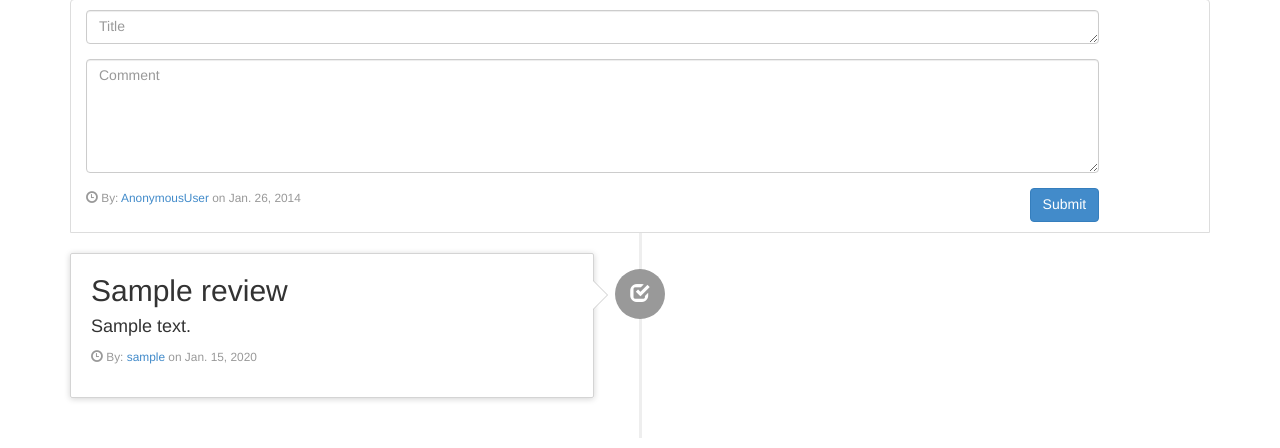
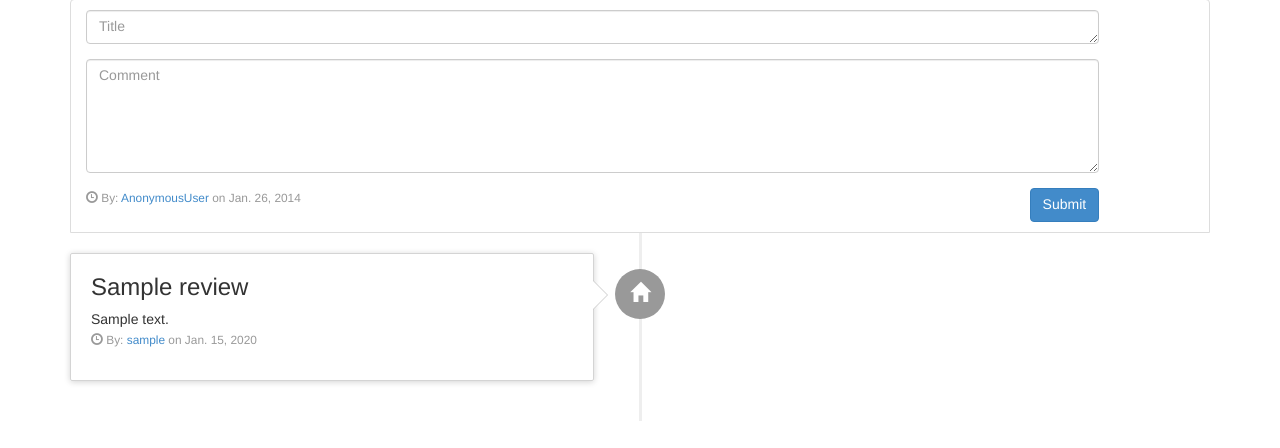
Before and after one commit to kp368/rent-review, a Django app: page /property/1/ in a window 1280 px wide. Shown: the part 641-1089 px from the top of the page. After the commit the page ends 1062 px from the top, so only its background shows below. Run offline with Django 3.2, Linux system fonts and the light colour scheme; tables that the repository leaves empty hold one stand-in row (values such as "Sample post"); some libraries are stand-ins or nearby versions.

Commit message:
Changed timeline icons and fonts.

```diff
--- a/reviews/templates/leader.html
+++ b/reviews/templates/leader.html
@@ -85,14 +85,14 @@
   {% for comment in comments reversed %}
 
   <li {% cycle '' 'class="timeline-inverted"' %}>
-    <div class="timeline-badge"><i class="glyphicon glyphicon-check"></i></div>
+    <div class="timeline-badge"><i class="glyphicon glyphicon-home"></i></div>
     <div class="timeline-panel">
       <div class="timeline-heading">
-        <h2 class="timeline-title">{{comment.title}}</h2>
+        <h3 class="timeline-title">{{comment.title}}</h3>
       </div>
-      <h4 class="timeline-body">
+      <div class="timeline-body">
         {{comment.body}}
-      </h4>
+        <div>
       <p><small class="text-muted"><i class="glyphicon glyphicon-time"></i> By: <a href="#">{{comment.author}}</a> on {{comment.date}}</small></p>
     </div>
   </li>
--- a/reviews/views.py
+++ b/reviews/views.py
@@ -19,6 +19,8 @@ def comment(request, property_id):
     property = Property.objects.get(id=property_id)
     text = request.POST['comment_body']
     title = request.POST['comment_title']
+    if not title:
+        title = text[:95] + '...'
     r = Review(body=text, title=title, author=request.user, subject=property)
     r.save()
     return HttpResponseRedirect(reverse('reviews:property', args=(property_id,)))
```
